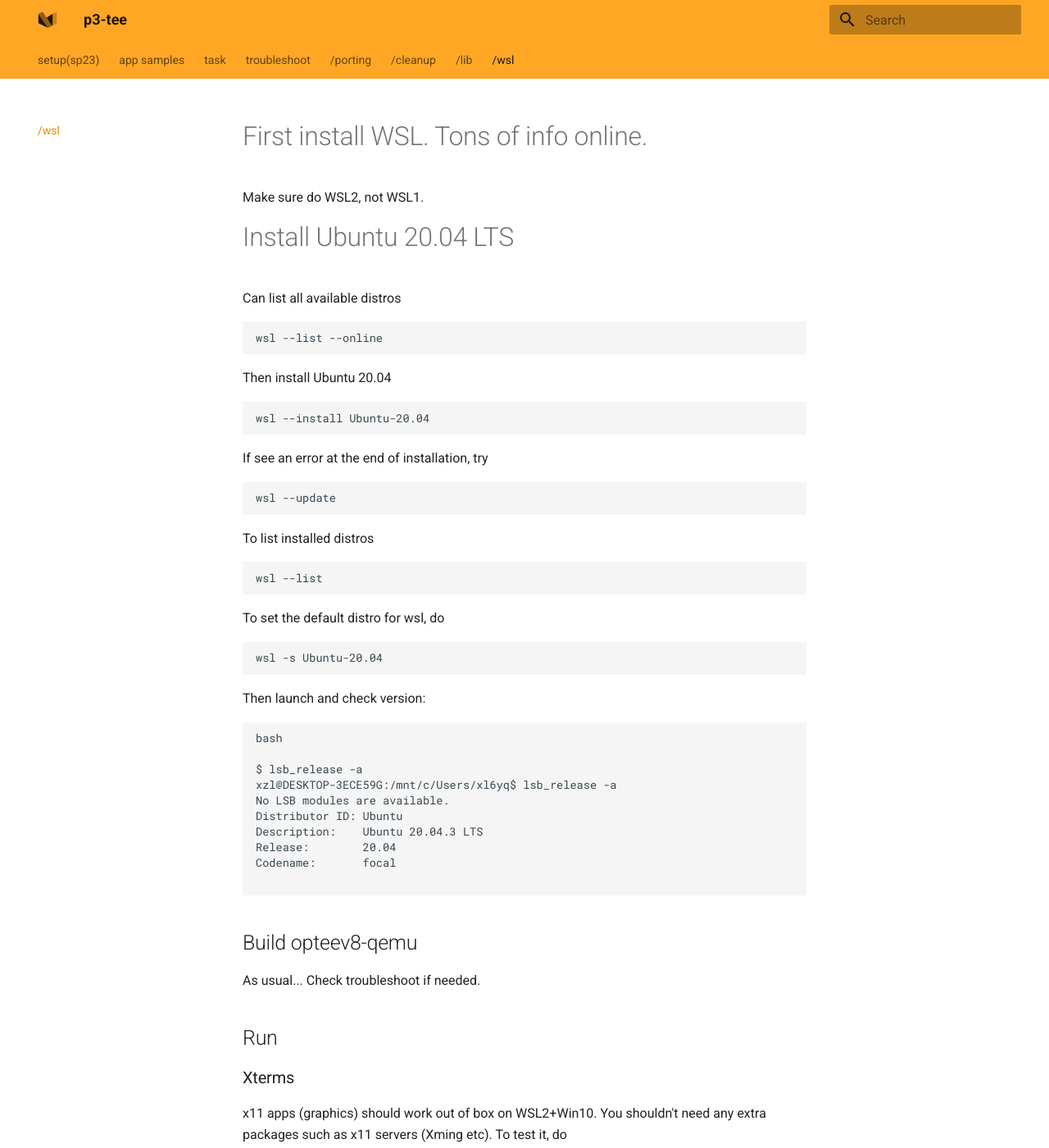
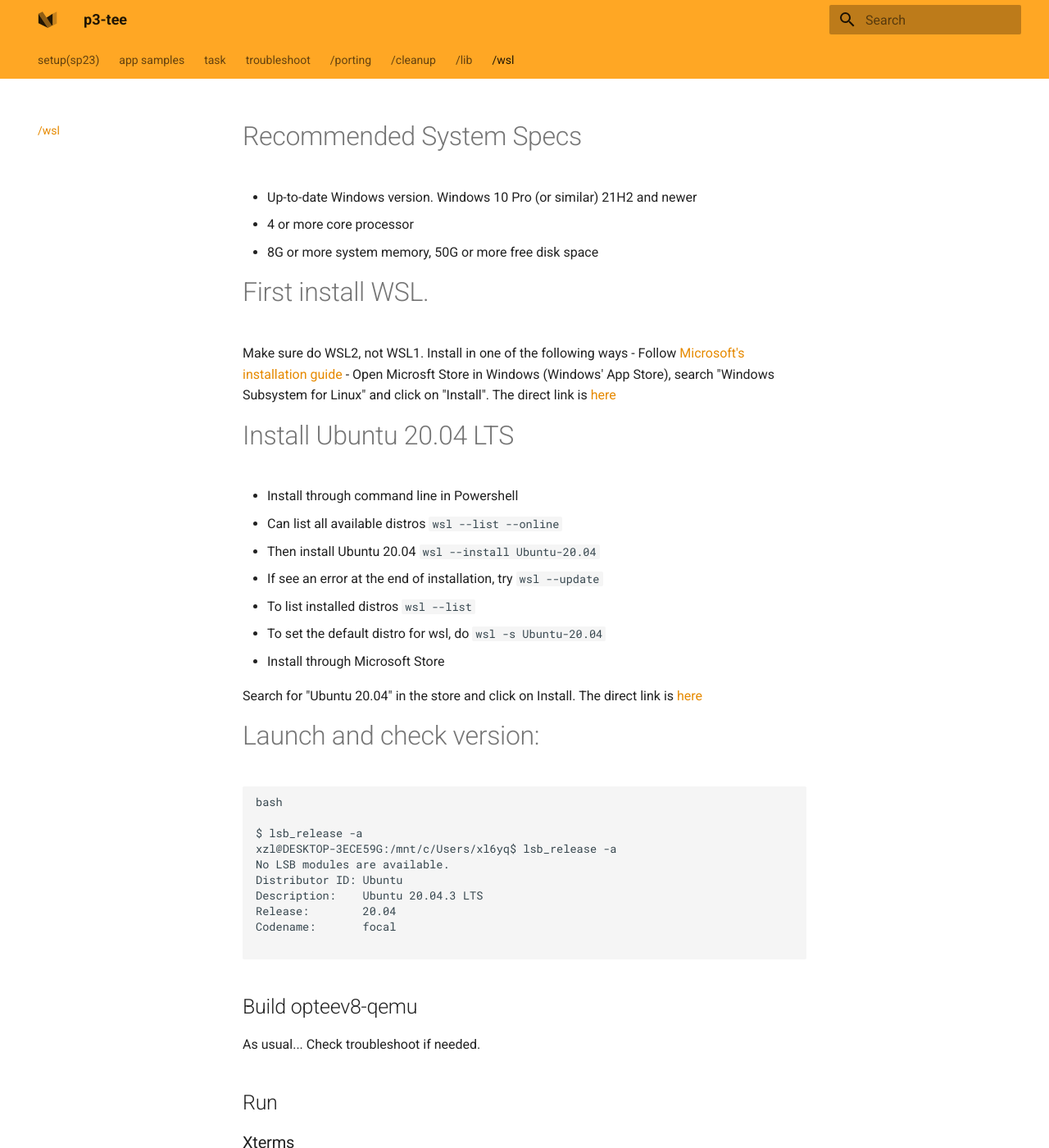
Before and after one commit to fxlin/p3-tee, an MkDocs documentation site: the page built from docs/wsl-ubuntu-howto.md, in a window 1280 px wide and 1400 px high. Shown: the whole window at 82% size. Built offline with MkDocs 1.6.1 and Material for MkDocs 9.7.7, drawn with Linux system fonts in a browser that asks for light colours.

Commit message:
update wsl-howto, add simple install steps

````diff
--- a/docs/wsl-ubuntu-howto.md
+++ b/docs/wsl-ubuntu-howto.md
@@ -1,36 +1,40 @@
-# First install WSL. Tons of info online.
-
-Make sure do WSL2, not WSL1.
+# Recommended System Specs
+- Up-to-date Windows version. Windows 10 Pro (or similar) 21H2 and newer
+- 4 or more core processor
+- 8G or more system memory, 50G or more free disk space
+# First install WSL.
+Make sure do WSL2, not WSL1. Install in one of the following ways
+- Follow [Microsoft's installation guide](https://learn.microsoft.com/en-us/windows/wsl/install)
+- Open Microsft Store in Windows (Windows' App Store), search "Windows Subsystem for Linux" and click on "Install". The direct link is [here](https://www.microsoft.com/store/productId/9P9TQF7MRM4R)
 
 # Install Ubuntu 20.04 LTS
+- Install through command line in Powershell
+  - Can list all available distros
+    ```
+    wsl --list --online
+    ```
+  - Then install Ubuntu 20.04
+    ```
+    wsl --install Ubuntu-20.04
+    ```
 
-Can list all available distros
-```
-wsl --list --online
-```
+  - If see an error at the end of installation, try
+    ```
+    wsl --update
+    ```
+  - To list installed distros
+    ```
+    wsl --list
+    ```
+  - To set the default distro for wsl, do
+    ```
+    wsl -s Ubuntu-20.04
+    ```
+- Install through Microsoft Store
 
-Then install Ubuntu 20.04
+  Search for "Ubuntu 20.04" in the store and click on Install. The direct link is [here](https://www.microsoft.com/store/productId/9MTTCL66CPXJ)
 
-```
-wsl --install Ubuntu-20.04
-```
-
-If see an error at the end of installation, try
-```
-wsl --update
-```
-
-To list installed distros
-```
-wsl --list
-```
-
-To set the default distro for wsl, do
-```
-wsl -s Ubuntu-20.04
-```
-
-Then launch and check version:
+# Launch and check version:
 ```
 bash
 
````
